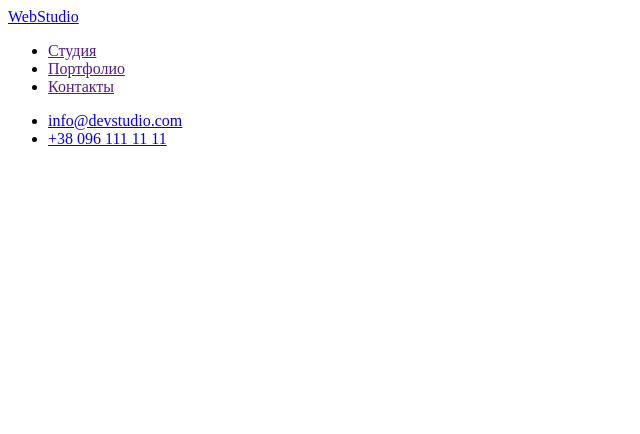
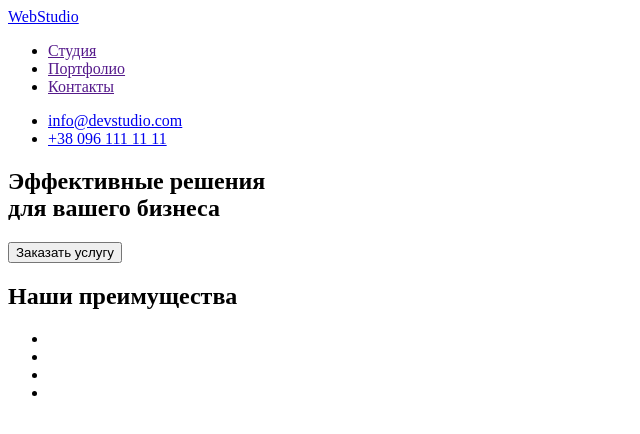
Before and after one commit to VictorSelischev/goit-markup-hw-01, a plain HTML site: page index.html in a window 1280 px wide. Shown: the whole page, without its empty margins (0-640 px from the left). Drawn offline with Linux system fonts and the light colour scheme.

Commit message:
Добавляем блок Hero

```diff
--- a/index.html
+++ b/index.html
@@ -1,13 +1,12 @@
 <!DOCTYPE html>
 <html lang="ru">
   <head>
-    <meta charset="UTF-8">
-    <meta http-equiv="X-UA-Compatible" content="IE=edge">
-    <meta name="viewport" content="width=device-width, initial-scale=1.0">
+    <meta charset="UTF-8" />
+    <meta http-equiv="X-UA-Compatible" content="IE=edge" />
+    <meta name="viewport" content="width=device-width, initial-scale=1.0" />
     <title>HTML+CSS. Домашнее задание 1</title>
   </head>
   <body>
-
     <header>
       <a href="./index.html">WebStudio</a>
       <nav>
@@ -24,10 +23,32 @@
       </ul>
     </header>
 
-    <main></main>
+    <main>
+
+        <div>
+            <section>
+                <h1>
+                    Эффективные решения<br />
+                    для вашего бизнеса
+                </h1>
+                <button type="button">Заказать услугу</button>
+            </section>
+        </div>
+
+        <section>
+            <h2>Наши преимущества</h2>
+            <ul>
+                <li></li>
+                <li></li>
+                <li></li>
+                <li></li>
+            </ul>
+        </section>
+
+
+
+    </main>
 
     <footer></footer>
-
-
   </body>
 </html>
```
Lines whose indentation alone changed are shown as unchanged.
